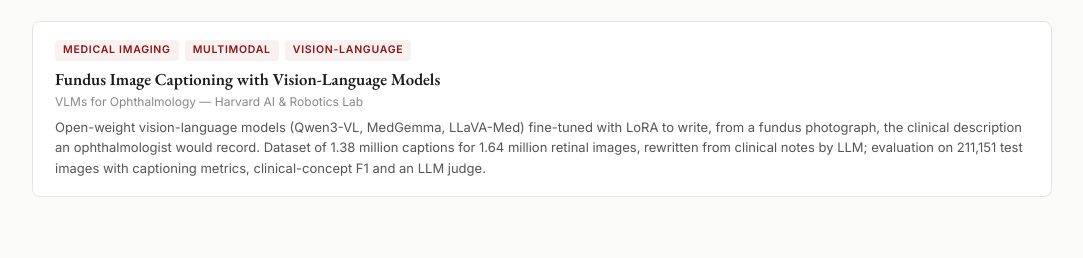
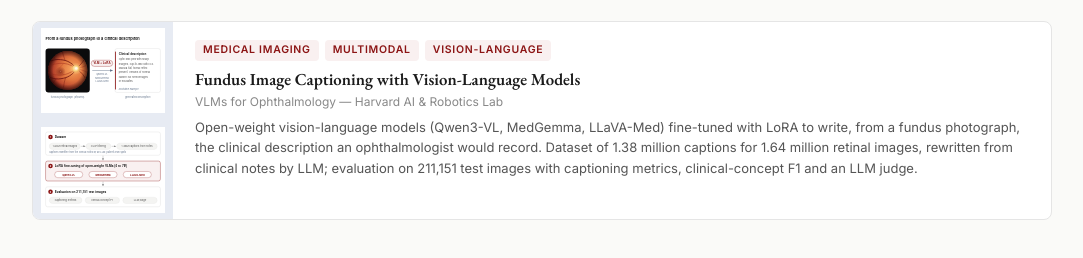
Before and after one commit to SelimLali/selimlali.github.io, a plain HTML site: page index.html in a window 1280 px wide. Shown: the part 2169-2427 px from the top of the page, without its empty margins (98-1181 px from the left). Drawn offline with Linux system fonts and the light colour scheme.

Commit message:
Fundus image captioning project: concept and framework figures

```diff
--- a/index.html
+++ b/index.html
@@ -139,6 +139,7 @@
         </div>
       </article>
       <article class="card">
+        <div class="picture duo"><a href="assets/img/project-fundus-concept.svg" title="Open the figure at full size"><img src="assets/img/project-fundus-concept.svg" alt="A stylized fundus photograph goes through a vision-language model fine-tuned with LoRA, which writes a clinical description"></a><a href="assets/img/project-fundus-framework.svg" title="Open the figure at full size"><img src="assets/img/project-fundus-framework.svg" alt="Framework: dataset of 1.64 million retinal images with 1.38 million captions, LoRA fine-tuning of Qwen3-VL, MedGemma and LLaVA-Med, evaluation on 211,151 test images"></a></div>
         <div class="body">
           <div class="tags"><span class="tag">Medical imaging</span><span class="tag">Multimodal</span><span class="tag">Vision-language</span></div>
           <h3>Fundus Image Captioning with Vision-Language Models</h3>
```
Also changed, not shown: assets/img/project-fundus-concept.svg (added), assets/img/project-fundus-framework.svg (added).
